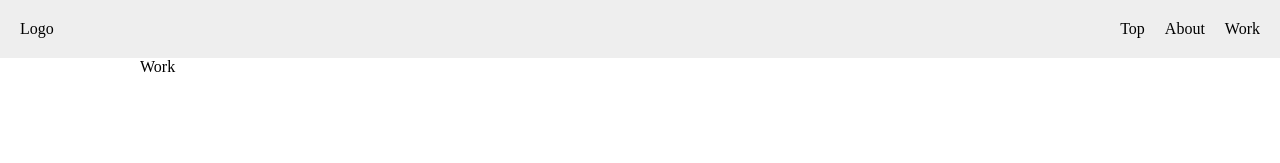
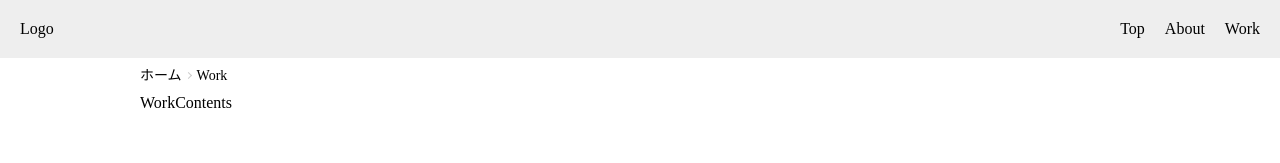
Before and after one commit to deguchi37458/next-app, a Next.js app: page /work in a window 1280 px wide. Shown: the top 163 px of the page. Built offline with nearby package versions, Linux system fonts and the light colour scheme.

Commit message:
creat BreadCrumb

```diff
--- /dev/null
+++ b/components/Common/BreadCrumb/index.module.scss
@@ -0,0 +1,22 @@
+.breadCrumb {
+  display: flex;
+  padding: 10px 0;
+  li {
+    font-size: 14px;
+    a {
+      &.next {
+        &:after {
+          content: "";
+          width: 5px;
+          height: 5px;
+          transform: rotate(45deg);
+          display: inline-block;
+          border-top: 1px solid #ccc;
+          border-right: 1px solid #ccc;
+          margin: 0 6px 2px 4px;
+        }
+      }
+    }
+
+  }
+}
--- /dev/null
+++ b/components/Common/BreadCrumb/index.tsx
@@ -0,0 +1,27 @@
+import Link from "next/link";
+import styles from './index.module.scss'
+
+type Props = {
+  lists: {
+    name: string;
+    path?: string;
+  }[];
+}
+
+export default function BreadCrumb({lists}: Props):JSX.Element {
+  return (
+    <ul className={styles.breadCrumb}>
+      {lists.map(({ name = "ホーム", path = "/" }, index) => (
+        <li key={index}>
+          {lists.length - 1 !== index ? (
+            <Link href={path}>
+              <a className={styles.next}>{name}</a>
+            </Link>
+          ) : (
+            <span>{name}</span>
+          )}
+        </li>
+      ))}
+    </ul>
+  )
+}
--- a/components/Work/index.tsx
+++ b/components/Work/index.tsx
@@ -1,7 +1,20 @@
+import BreadCrumb from '@/components/Common/BreadCrumb'
+
 export default function Work(): JSX.Element {
   return (
     <>
-      <h1>Work</h1>
+      <BreadCrumb
+        lists={[
+          {
+            name: "ホーム",
+            path: "/",
+          },
+          {
+            name: "Work",
+          },
+        ]}
+      />
+      <h1>WorkContents</h1>
     </>
   )
 }
```
Also changed, not shown: components/About/index.tsx (+14 -1 lines).
